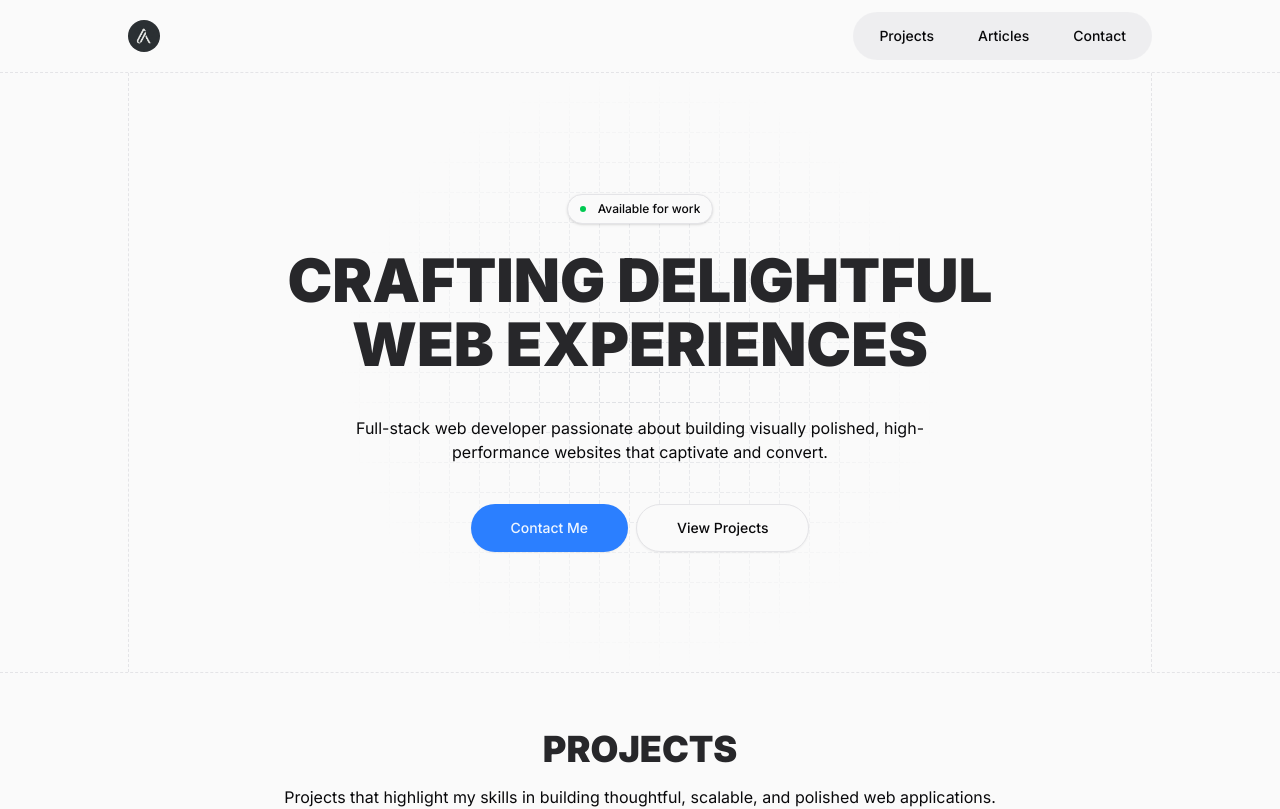
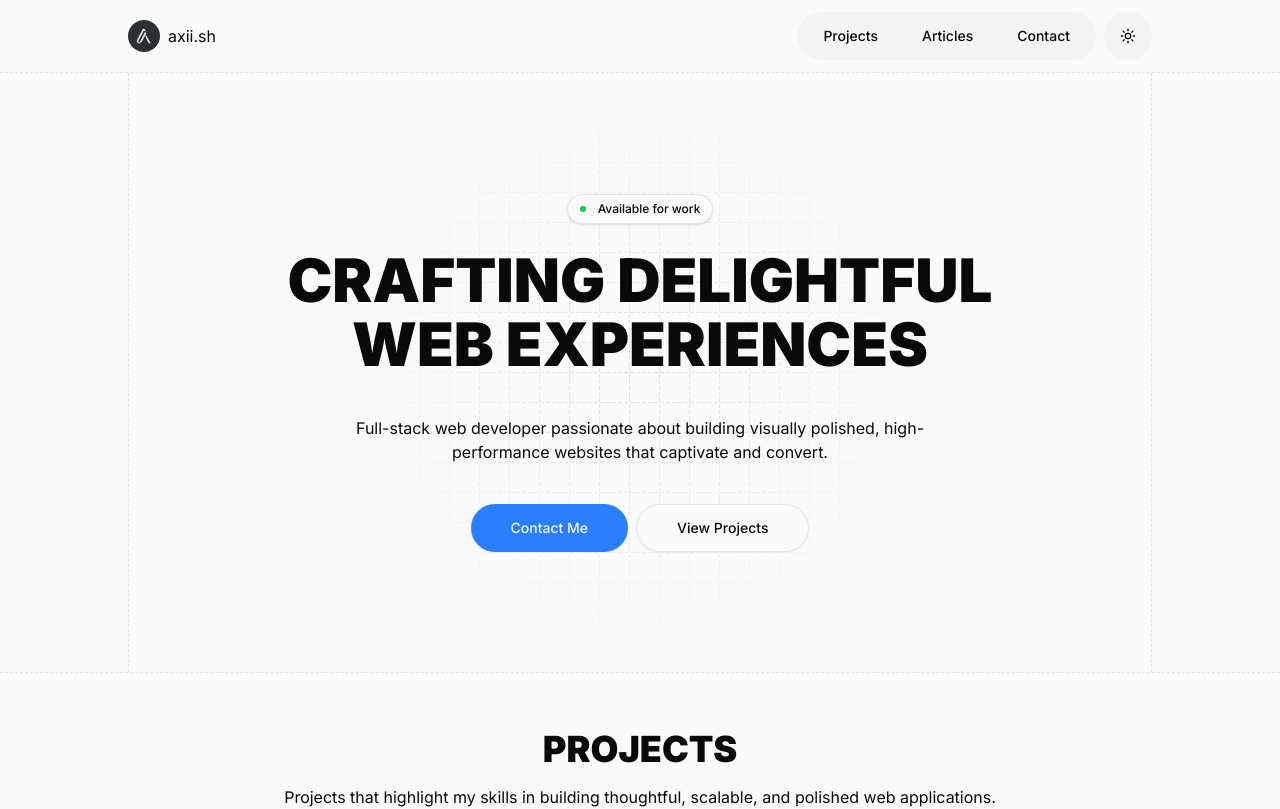
Before and after one commit to addoxy/axii.sh, a Next.js app: page / in a window 1280 px wide. Shown: the top 809 px of the page. Built offline with nearby package versions, Linux system fonts and the light colour scheme.

Commit message:
Add dark mode

```diff
--- a/package.json
+++ b/package.json
@@ -15,6 +15,7 @@
     "lucide-react": "^0.526.0",
     "motion": "^12.23.9",
     "next": "15.4.4",
+    "next-themes": "^0.4.6",
     "react": "19.1.0",
     "react-dom": "19.1.0",
     "tailwind-merge": "^3.3.1"
--- a/src/app/layout.tsx
+++ b/src/app/layout.tsx
@@ -1,4 +1,5 @@
 import { Navbar } from '@/components/navbar';
+import { ThemeProvider } from '@/components/theme-provider';
 import { cn } from '@/lib/utils';
 import '@/styles/globals.css';
 import type { Metadata } from 'next';
@@ -25,7 +26,7 @@ export default function RootLayout({
   children: React.ReactNode;
 }>) {
   return (
-    <html lang="en" className="scroll-smooth">
+    <html lang="en" className="scroll-smooth" suppressHydrationWarning>
       <body
         className={cn(
           inter.variable,
@@ -33,8 +34,10 @@ export default function RootLayout({
           'bg-background mx-auto font-sans antialiased'
         )}
       >
-        <Navbar />
-        <main>{children}</main>
+        <ThemeProvider attribute="class" defaultTheme="system" enableSystem>
+          <Navbar />
+          <main>{children}</main>
+        </ThemeProvider>
       </body>
     </html>
   );
--- a/src/app/page.tsx
+++ b/src/app/page.tsx
@@ -31,7 +31,7 @@ export default function Home() {
                 Available for work
               </AnnouncementTitle>
             </Announcement>
-            <h1 className="text-center text-6xl leading-16 font-[900] text-zinc-800">
+            <h1 className="text-center text-6xl leading-16 font-[900]">
               CRAFTING DELIGHTFUL
               <br />
               WEB EXPERIENCES
@@ -71,7 +71,7 @@ export default function Home() {
 
       {/* Projects Section */}
       <div id="projects" className="mx-auto flex max-w-5xl flex-col py-14">
-        <h2 className="text-center text-4xl font-[900] text-zinc-800">PROJECTS</h2>
+        <h2 className="text-center text-4xl font-[900]">PROJECTS</h2>
         <p className="mt-4 text-center">
           Projects that highlight my skills in building thoughtful, scalable, and polished web
           applications.
@@ -86,7 +86,7 @@ export default function Home() {
 
       {/* Articles Section */}
       <div id="articles" className="mx-auto flex max-w-5xl flex-col py-14">
-        <h2 className="text-center text-4xl font-[900] text-zinc-800">ARTICLES</h2>
+        <h2 className="text-center text-4xl font-[900]">ARTICLES</h2>
         <p className="mt-4 text-center">
           Articles and guides sharing my insights, ideas, and how-tos from experience.
         </p>
@@ -105,7 +105,7 @@ export default function Home() {
       {/* Contact Me Section */}
       <div id="contact" className="mx-auto flex max-w-5xl flex-col py-16">
         <div className="relative">
-          <h2 className="relative text-center text-4xl font-[900] text-zinc-800">CONTACT ME</h2>
+          <h2 className="relative text-center text-4xl font-[900]">CONTACT ME</h2>
         </div>
 
         <p className="mx-auto mt-4 max-w-2xl text-center">
--- a/src/components/article-item.tsx
+++ b/src/components/article-item.tsx
@@ -10,9 +10,9 @@ export interface ArticleItemProps {
 
 export const ArticleItem = ({ title, description, link }: ArticleItemProps) => {
   return (
-    <div className="flex flex-col gap-4 border border-t-0 border-dashed p-6 transition-colors duration-300 even:border-l-0 last-of-type:border-b-0 hover:bg-zinc-50">
-      <h3 className="text-lg font-semibold text-zinc-800">{title}</h3>
-      <p className="line-clamp-3 text-sm text-zinc-600">{description}</p>
+    <div className="flex flex-col gap-4 border border-t-0 border-dashed p-6 transition-colors duration-300 even:border-l-0 last-of-type:border-b-0">
+      <h3 className="text-lg font-semibold">{title}</h3>
+      <p className="line-clamp-3 text-sm">{description}</p>
       <a
         href={link}
         target="_blank"
--- a/src/components/navbar.tsx
+++ b/src/components/navbar.tsx
@@ -1,3 +1,7 @@
+'use client';
+
+import { Moon, Sun } from 'lucide-react';
+import { useTheme } from 'next-themes';
 import Image from 'next/image';
 import Link from 'next/link';
 
@@ -10,7 +14,7 @@ const NavItem = ({ label, href }: NavItemProps) => {
   return (
     <Link
       href={href}
-      className="rounded-full px-5 py-2 text-sm font-medium transition-colors duration-500 hover:bg-white"
+      className="dark:hover:bg-background rounded-full px-5 py-2 text-sm font-medium transition-colors duration-500 hover:bg-white"
     >
       {label}
     </Link>
@@ -33,16 +37,33 @@ export const Navbar = () => {
     },
   ];
 
+  const { resolvedTheme, setTheme } = useTheme();
+
+  const handleThemeToggle = () => {
+    setTheme((prevTheme) => (prevTheme === 'light' ? 'dark' : 'light'));
+  };
+
   return (
     <nav className="bg-background sticky top-0 z-20 border-b border-dashed py-3">
       <div className="mx-auto flex max-w-5xl items-center justify-between">
-        <Link href="/">
+        <Link href="/" className="flex items-center gap-2">
           <Image src="/logo.png" width={32} height={32} alt="logo" className="rounded-full" />
+          axii.sh
         </Link>
-        <div className="flex items-center gap-1 rounded-full bg-zinc-200/50 p-1.5">
-          {items.map((item) => (
-            <NavItem key={item.label} label={item.label} href={item.href} />
-          ))}
+        <div className="flex items-center gap-2">
+          <div className="bg-muted flex items-center gap-1 rounded-full p-1.5">
+            {items.map((item) => (
+              <NavItem key={item.label} label={item.label} href={item.href} />
+            ))}
+          </div>
+          <button
+            className="bg-muted flex cursor-pointer items-center justify-center rounded-full p-1.5"
+            onClick={handleThemeToggle}
+          >
+            <div className="dark:hover:bg-background rounded-full p-2.5 transition-colors duration-500 hover:bg-white">
+              {resolvedTheme === 'light' ? <Sun className="size-4" /> : <Moon className="size-4" />}
+            </div>
+          </button>
         </div>
       </div>
     </nav>
--- a/src/components/project-item.tsx
+++ b/src/components/project-item.tsx
@@ -17,9 +17,9 @@ export const ProjectItem = ({ title, description, imageUrl, link, inProgress }:
     <div className="flex w-full max-w-5xl gap-10 border-x border-b border-dashed px-16 py-14 last-of-type:border-b-0">
       <div className="flex w-1/2 flex-col">
         <div className="flex items-center gap-4">
-          <h3 className="text-xl font-bold text-zinc-700">{title}</h3>
+          <h3 className="text-xl font-bold">{title}</h3>
           {inProgress && (
-            <Badge className="border-yellow-500/50 bg-yellow-500/50 text-yellow-700">
+            <Badge className="border-yellow-500/50 bg-yellow-500/50 text-yellow-700 dark:text-yellow-300">
               Currently building
             </Badge>
           )}
@@ -39,7 +39,7 @@ export const ProjectItem = ({ title, description, imageUrl, link, inProgress }:
           <ArrowUpRight className="transition-transform duration-500 group-hover:translate-x-[1px] group-hover:-translate-y-[1px]" />
         </a>
       </div>
-      <div className="aspect-video w-1/2 rounded-3xl bg-zinc-100 p-2 shadow-lg ring-1 ring-zinc-200/50 backdrop-blur-md">
+      <div className="bg-muted ring-muted-foreground/10 dark:ring-muted-foreground/30 aspect-video w-1/2 rounded-3xl p-2 shadow-lg ring-1 backdrop-blur-md">
         <Image
           src={imageUrl}
           width={1920}
--- /dev/null
+++ b/src/components/theme-provider.tsx
@@ -0,0 +1,11 @@
+'use client';
+
+import { ThemeProvider as NextThemesProvider } from 'next-themes';
+import * as React from 'react';
+
+export function ThemeProvider({
+  children,
+  ...props
+}: React.ComponentProps<typeof NextThemesProvider>) {
+  return <NextThemesProvider {...props}>{children}</NextThemesProvider>;
+}
--- a/src/styles/globals.css
+++ b/src/styles/globals.css
@@ -78,14 +78,14 @@
 }
 
 .dark {
-  --background: oklch(0.141 0.005 285.823);
+  --background: oklch(0.161 0 0);
   --foreground: oklch(0.985 0 0);
   --card: oklch(0.21 0.006 285.885);
   --card-foreground: oklch(0.985 0 0);
   --popover: oklch(0.21 0.006 285.885);
   --popover-foreground: oklch(0.985 0 0);
   --primary: oklch(0.546 0.245 262.881);
-  --primary-foreground: oklch(0.379 0.146 265.522);
+  --primary-foreground: oklch(1 0 0);
   --secondary: oklch(0.274 0.006 286.033);
   --secondary-foreground: oklch(0.985 0 0);
   --muted: oklch(0.274 0.006 286.033);
```
Also changed, not shown: 1 other file (tests, documents, lock files or other folders).
